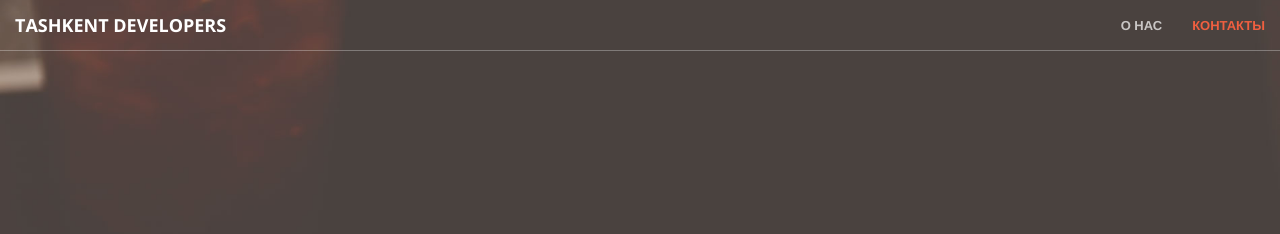
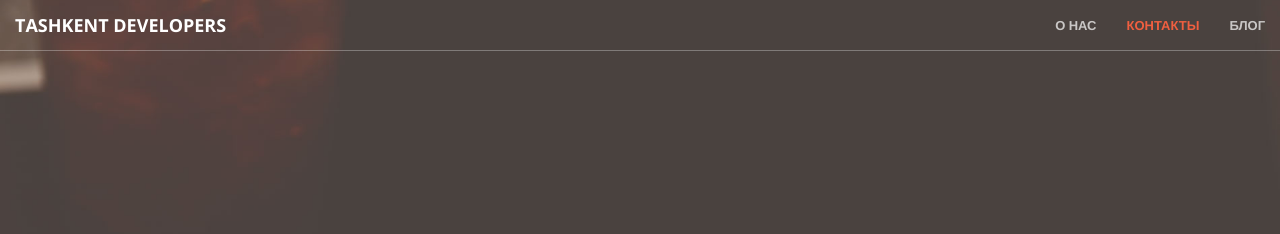
Before and after one commit to TashkentDevelopers/tasdev.uz, a plain HTML site: page index.html in a window 1280 px wide. Shown: the top 234 px of the page. Drawn offline with nearby package versions, Linux system fonts and the light colour scheme.

Commit message:
Added ling to blog

```diff
--- a/index.html
+++ b/index.html
@@ -57,6 +57,9 @@
                     </li>
                     <li>
                         <a class="page-scroll" href="#contact">Контакты</a>
+                    </li>
+                    <li>
+                        <a class="page-scroll" href="http://blog.tasdev.uz">Блог</a>
                     </li>
                 </ul>
             </div>
```
